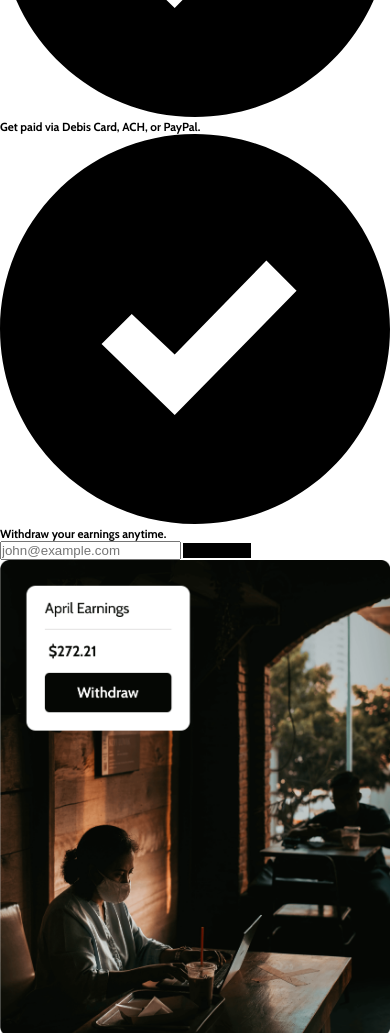
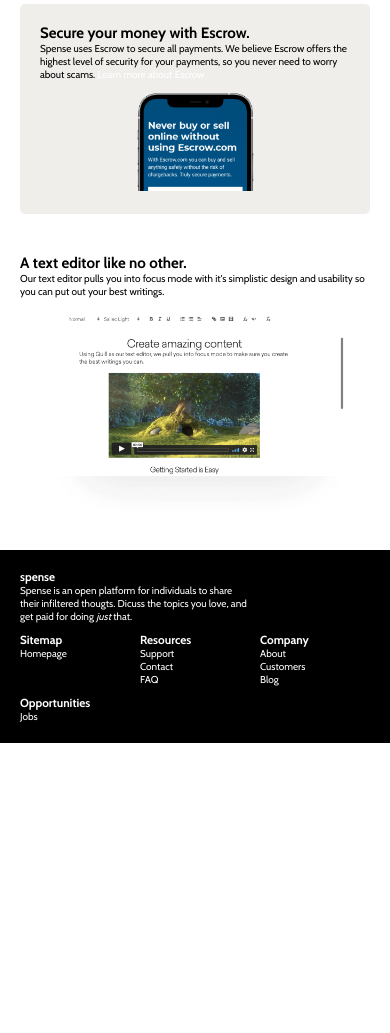
Before and after one commit to saurab-prasher/codewell-challenges, a website: page spense landing page/index.html in a window 390 px wide. Shown: the part 824-1857 px from the top of the page. After the commit the page ends 1567 px from the top, so only its background shows below. Drawn offline with nearby package versions, Linux system fonts and the light colour scheme.

Commit message:
mobile layout added

```diff
--- a/spense landing page/index.html
+++ b/spense landing page/index.html
@@ -13,20 +13,22 @@
     <title>Document</title>
   </head>
   <body>
-    <div class="container">
     <div class="top-bar">
       <h3>
-          To celebrate Spense's launch we will be waiving all fees for the
+        🚀 To celebrate Spense's launch we will be waiving all fees for the
         entire month of April.
-          <span> You will be receiving 100% of the earnings.</span>
+        <span> You will be receiving 100% of the earnings.</span>🚀
       </h3>
     </div>
-
+    <div class="container">
       <header class="header">
         <div class="header__logo-box">
           <h2 class="header__logo">spense</h2>
         </div>
 
+        <div class="hamburger-container">
+          <img src="./assests/Hamburger Menu.svg" class="hamburger" alt="" />
+        </div>
         <nav class="main-nav">
           <ul class="main-nav__menu">
             <li class="main-nav__menu-item">
@@ -100,20 +102,22 @@
           <img src="./assests/Slack Logo.png" alt="" />
         </div>
 
-        <div class="section-2__text-content">
+        <article class="article">
+          <div class="article__text-content">
             <h2 class="heading-secondary">Secure your money with Escrow.</h2>
             <p class="lead">
-            Spense uses Escrow to secure all payments. We believe Escrow offers
-            the highest level of security for your payments, so you never need
-            to worry about scams.
+              Spense uses Escrow to secure all payments. We believe Escrow
+              offers the highest level of security for your payments, so you
+              never need to worry about scams.
 
               <a href="#learn" class="learn-more">Learn more about Escrow</a>
             </p>
           </div>
 
-        <div class="section-2__img-content">
+          <div class="article__img-content">
             <img src="./assests/Phone Mockup.png" alt="" />
           </div>
+        </article>
       </section>
 
       <section class="section-3">
@@ -139,7 +143,7 @@
             <em>just</em> that.
           </li>
         </div>
-        <div class="Sitemap">
+        <div class="sitemap">
           <h3 class="heading-tertiary">Sitemap</h3>
 
           <li class="lead"><a href="#">Homepage</a></li>
--- a/spense landing page/sass/main.scss
+++ b/spense landing page/sass/main.scss
@@ -16,7 +16,7 @@
 }
 
 img {
-  width: 100%;
+  max-width: 100%;
 }
 
 li {
@@ -24,15 +24,153 @@
 }
 
 a {
-  color: #000;
+  color: #fff;
   text-decoration: none;
 }
 
 button {
   border: none;
 }
+
 .btn {
   &-started {
     background-color: #000;
+    color: #fff;
+    border-radius: 5px;
+    padding: 0.75rem 1rem;
   }
 }
+
+.top-bar {
+  text-align: center;
+  padding: 1rem 2rem;
+  background-color: #000;
+  color: #fff;
+}
+
+.container {
+  max-width: 128rem;
+  margin: 0 auto;
+}
+
+.header {
+  background-color: #f0eeeb;
+  padding: 1.5rem 2rem;
+  display: flex;
+  align-items: center;
+  justify-content: space-between;
+
+  .main-nav {
+    display: none;
+    &__menu {
+      &-link {
+      }
+    }
+  }
+
+  &__btn-container {
+    display: none;
+  }
+}
+
+.checkbox-container {
+  margin: 1rem 0;
+  .checkbox {
+    display: flex;
+    align-items: center;
+    img {
+      width: 2rem;
+      margin-right: 1rem;
+    }
+  }
+}
+
+.logo-container {
+  display: grid;
+  grid-template-columns: repeat(auto-fit, minmax(5rem, 1fr));
+  grid-gap: 1rem;
+  justify-items: center;
+  align-items: center;
+  margin-bottom: 2rem;
+}
+
+.section {
+  &-1 {
+    background-color: #f0eeeb;
+    padding: 2rem;
+    display: flex;
+    flex-direction: column-reverse;
+    align-items: row-reverse;
+
+    &__text-content {
+      display: flex;
+      flex-direction: column;
+    }
+
+    &__img-content {
+      margin-bottom: 2rem;
+    }
+
+    .form {
+      input {
+        width: 50%;
+        border: 1px solid #c5c5c5;
+        padding: 0.5rem;
+        margin-right: 0.5rem;
+      }
+    }
+  }
+
+  &-2 {
+    padding: 2rem;
+    .article {
+      background-color: #f0eeeb;
+      padding: 2rem;
+      border-radius: 5px;
+      display: flex;
+      flex-direction: column;
+      align-items: center;
+      justify-content: center;
+      &__text-content {
+      }
+
+      &__img-content {
+        overflow: hidden;
+        img {
+          margin-left: -25%;
+        }
+      }
+    }
+  }
+
+  &-3 {
+    padding: 2rem;
+    display: flex;
+    flex-direction: column-reverse;
+  }
+}
+
+.footer {
+  padding: 2rem;
+  background-color: #000;
+  color: #fff;
+
+  display: grid;
+  grid-template-columns: repeat(3, 1fr);
+  grid-gap: 1rem;
+  grid-auto-rows: min-content;
+
+  .spense {
+    grid-row: 1 / 2;
+    grid-column: 1 / 3;
+  }
+
+  .sitemap,
+  .resources,
+  .company {
+    grid-row: 2 / 3;
+  }
+  .opportunities {
+    grid-row: 3 / 4;
+  }
+}
```
Also changed, not shown: spense landing page/css/style.css. Lines whose indentation alone changed are shown as unchanged.
